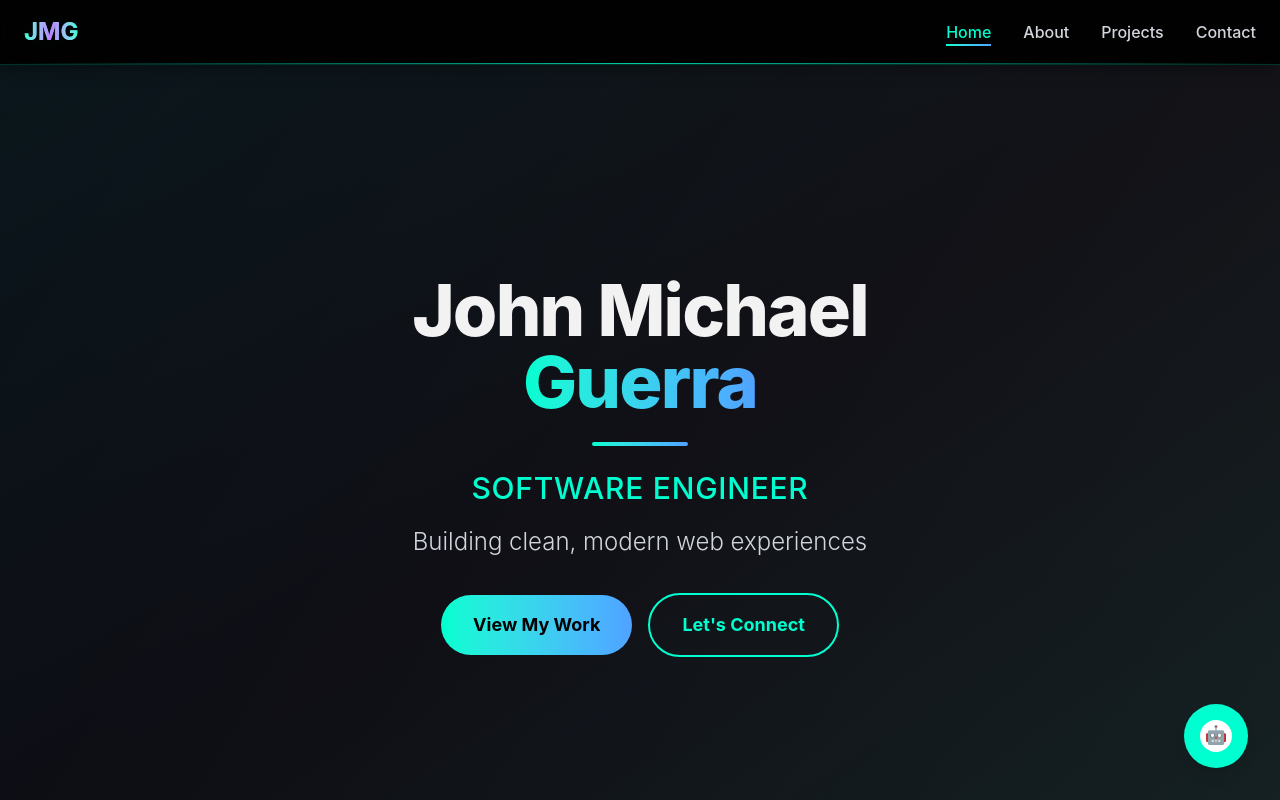
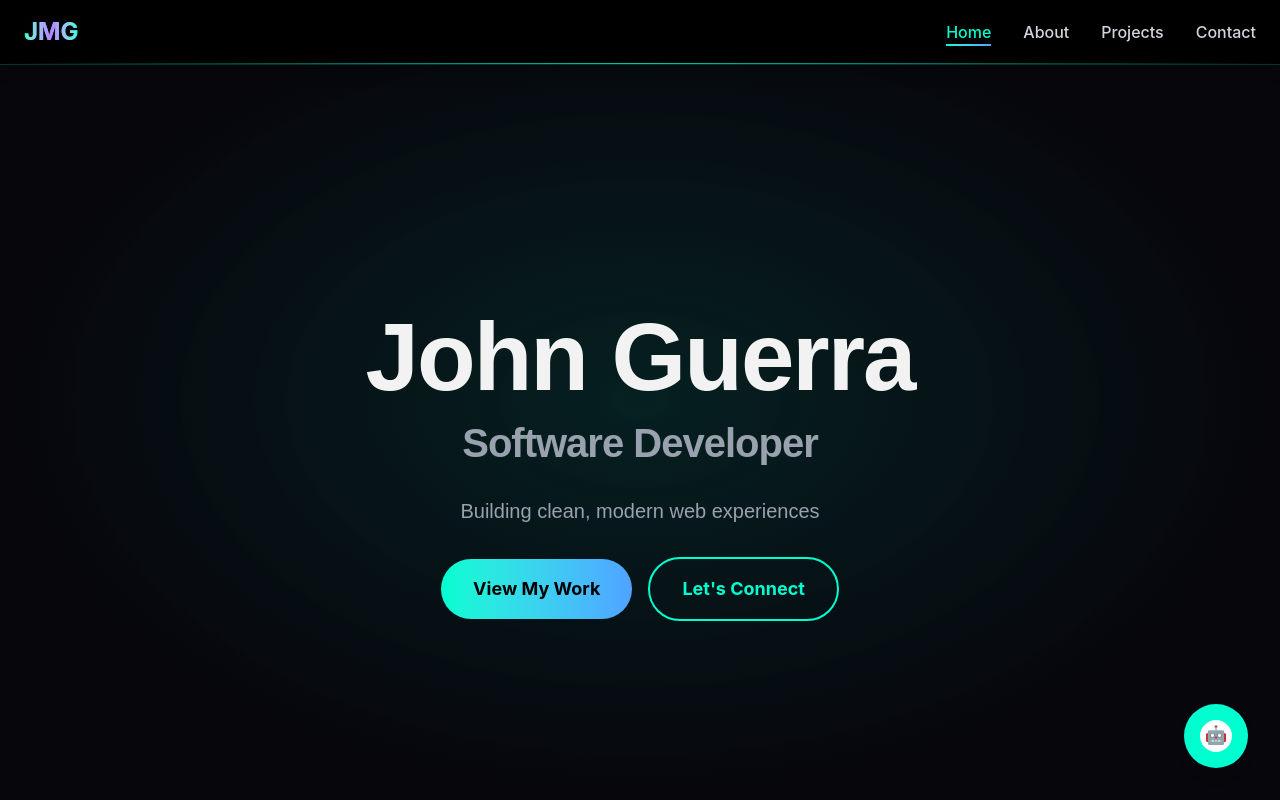
Before and after one commit to Emcoding15/em_portfolio, a Next.js app: page / in a window 1280 px wide. Shown: the top 800 px of the page. Built offline with nearby package versions, Linux system fonts and the light colour scheme.

Commit message:
refactor: update HeroSection layout and styling for improved visual consistency

```diff
--- a/src/app/globals.css
+++ b/src/app/globals.css
@@ -10,11 +10,21 @@
   --white: #23232a;
 }
 body {
-  background: linear-gradient(120deg, #0a0a12 0%, #16161a 100%);
+  background: #07070d;
+  position: relative;
   background-attachment: fixed;
   color: var(--foreground);
   font-family: 'Inter', 'Segoe UI', Arial, sans-serif;
   min-height: 100vh;
+}
+
+body::before {
+  content: "";
+  position: fixed;
+  inset: 0;
+  z-index: -1;
+  pointer-events: none;
+  background: radial-gradient(ellipse at center, rgba(0,255,208,0.10) 0%, rgba(7,7,13,0.95) 70%);
 }
 
 /* Smooth scrolling with easing */
--- a/src/sections/HeroSection.tsx
+++ b/src/sections/HeroSection.tsx
@@ -11,38 +11,15 @@ const HeroSection: React.FC = () => (
     viewport={{ once: false, amount: 0.0 }}
     transition={{ duration: 1.2, ease: [0.4, 0, 0.2, 1] }}
   >
-    {/* Subtle background accent */}
-    <div className="absolute inset-0 bg-gradient-to-br from-[var(--accent)]/5 via-transparent to-[var(--accent)]/5 pointer-events-none" />
-
     <div className="relative z-10 max-w-4xl mx-auto">
       <motion.div
         initial={{ opacity: 0, scale: 0.9 }}
         animate={{ opacity: 1, scale: 1 }}
         transition={{ duration: 1.5, ease: [0.4, 0, 0.2, 1] }}
       >
-        <h1 className="text-5xl md:text-7xl font-extrabold mb-6 tracking-tight">
-          <span className="text-[var(--foreground)]">John Michael</span>
-          <br />
-          <span className="bg-gradient-to-r from-[var(--accent)] to-blue-400 bg-clip-text text-transparent">
-            Guerra
-          </span>
-        </h1>
-
-        <motion.div
-          className="h-1 w-24 bg-gradient-to-r from-[var(--accent)] to-blue-400 mx-auto mb-6 rounded-full"
-          initial={{ scaleX: 0 }}
-          animate={{ scaleX: 1 }}
-          transition={{ duration: 1.2, delay: 0.5, ease: [0.4, 0, 0.2, 1] }}
-        />
-
-        <h2 className="text-2xl md:text-3xl font-medium mb-4 text-[var(--accent)] uppercase tracking-wide">
-          Software Engineer
-        </h2>
-
-        <p className="text-xl md:text-2xl text-gray-300 mb-8 font-light leading-relaxed">
-          Building clean, modern web experiences
-        </p>
-
+          <h1 className="font-extrabold text-[4rem] md:text-[6rem] text-[var(--foreground)] leading-none mb-2" style={{letterSpacing: '-2px', fontFamily: 'Poppins, sans-serif'}}>John Guerra</h1>
+          <h2 className="font-bold text-[2rem] md:text-[2.5rem] text-gray-400 mb-6" style={{letterSpacing: '-1px', fontFamily: 'Poppins, sans-serif'}}>Software Developer</h2>
+          <p className="text-lg md:text-xl text-gray-400 mb-8" style={{fontFamily: 'Poppins, sans-serif'}}>Building clean, modern web experiences</p>
         <motion.div
           className="flex flex-col sm:flex-row gap-4 justify-center items-center"
           initial={{ opacity: 0, y: 20 }}
@@ -57,7 +34,6 @@ const HeroSection: React.FC = () => (
           >
             View My Work
           </motion.a>
-
           <motion.a
             href="#contact"
             whileHover={{ scale: 1.05 }}
```
